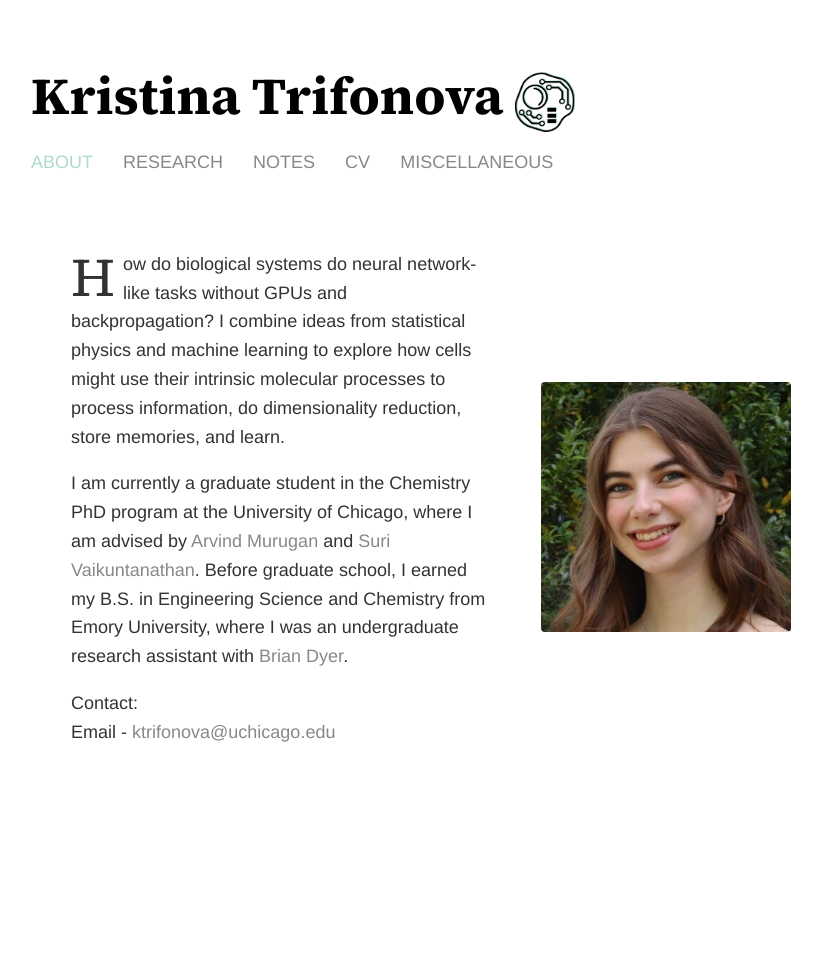
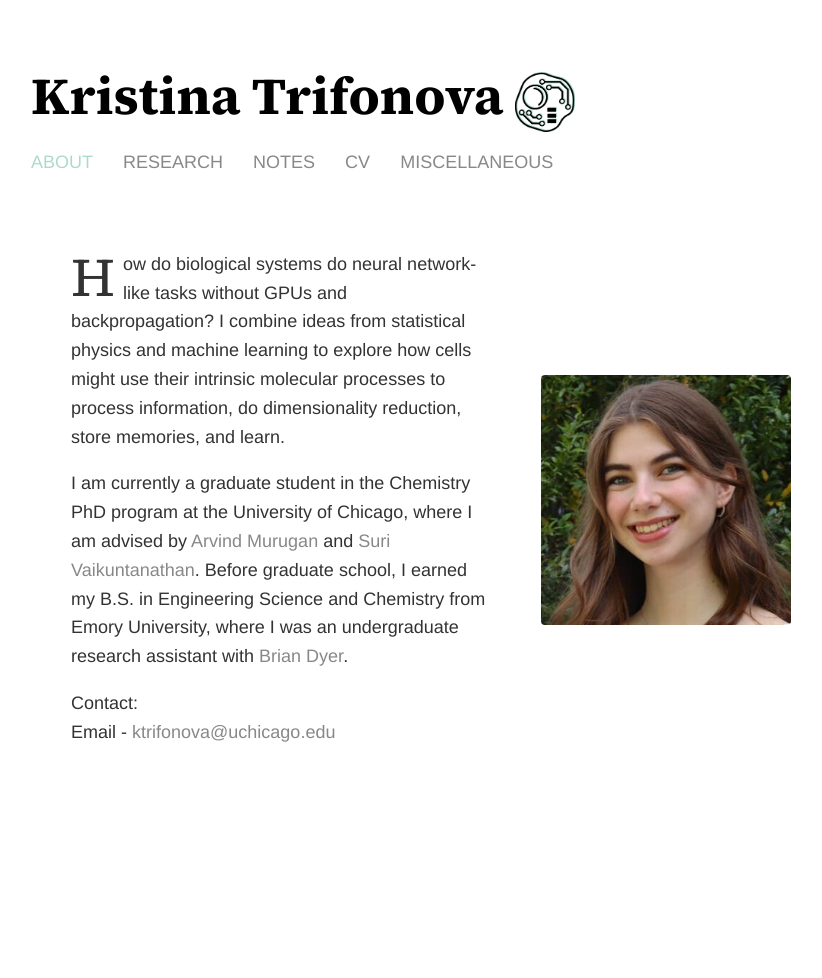
Before and after one commit to k-trifonova/k-trifonova.github.io, a Jekyll site: the page built from index.html, in a window 1280 px wide. Shown: the whole page, without its empty margins (209-1031 px from the left). Built offline with Jekyll 4.4.1, drawn with Linux system fonts in a browser that asks for light colours.

Commit message:
trying to fix positioning of photooo

```diff
--- a/css/main.css
+++ b/css/main.css
@@ -100,7 +100,7 @@ ul li::marker {
   border-radius: 4px;
   object-fit: cover;
   object-position: top center;
-  margin-top: 0; /* nudges image up a bit */
+  margin-top: -15px; /* nudges image up a bit */
   display: block;
 }
 
```
